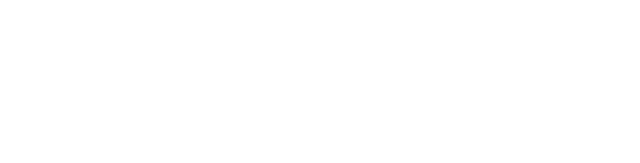
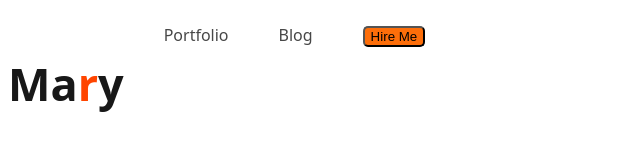
Before and after one commit to Tusher000007/web-developer-portfolio, a plain HTML site: page index.html in a window 1280 px wide. Shown: the whole page, without its empty margins (0-640 px from the left). Drawn offline with Linux system fonts and the light colour scheme.

Commit message:
header done

```diff
--- a/index.html
+++ b/index.html
@@ -4,9 +4,18 @@
     <meta charset="UTF-8">
     <meta name="viewport" content="width=device-width, initial-scale=1.0">
     <title>Web Developer Portfolio</title>
+    <link rel="stylesheet" href="styles/portfolio.css">
 </head>
 <body>
     <header>
+        <nav>
+            <h3 class="nav-title">Ma<span class="text-primary">r</span>y</h3>
+        <ul>
+            <li><a href="">Portfolio</a></li>
+            <li> <a href="">Blog</a></li>
+            <li> <button class="btn-primary">Hire Me</button></li>
+        </ul>
+        </nav>
 
     </header>
     <main>
--- /dev/null
+++ b/styles/portfolio.css
@@ -0,0 +1,29 @@
+body{
+    font-family: system-ui, -apple-system, BlinkMacSystemFont, 'Segoe UI', Roboto, Oxygen, Ubuntu, Cantarell, 'Open Sans', 'Helvetica Neue', sans-serif;
+}
+nav{
+    display:flex
+}
+.nav-title{
+    color: #181818;
+    font-size: 45px;
+    font-weight: 800;
+}
+.text-primary{
+    color: orangered;
+}
+.btn-primary{
+    border-radius: 5px;
+    background: #FD6E0A;
+}
+nav>ul{
+    display: flex;
+}
+nav li{
+    list-style: none;
+    margin-right: 50px;
+}
+nav a{
+    text-decoration: none;
+    color: #474747;
+}
```
Also changed, not shown: 1 other file.
